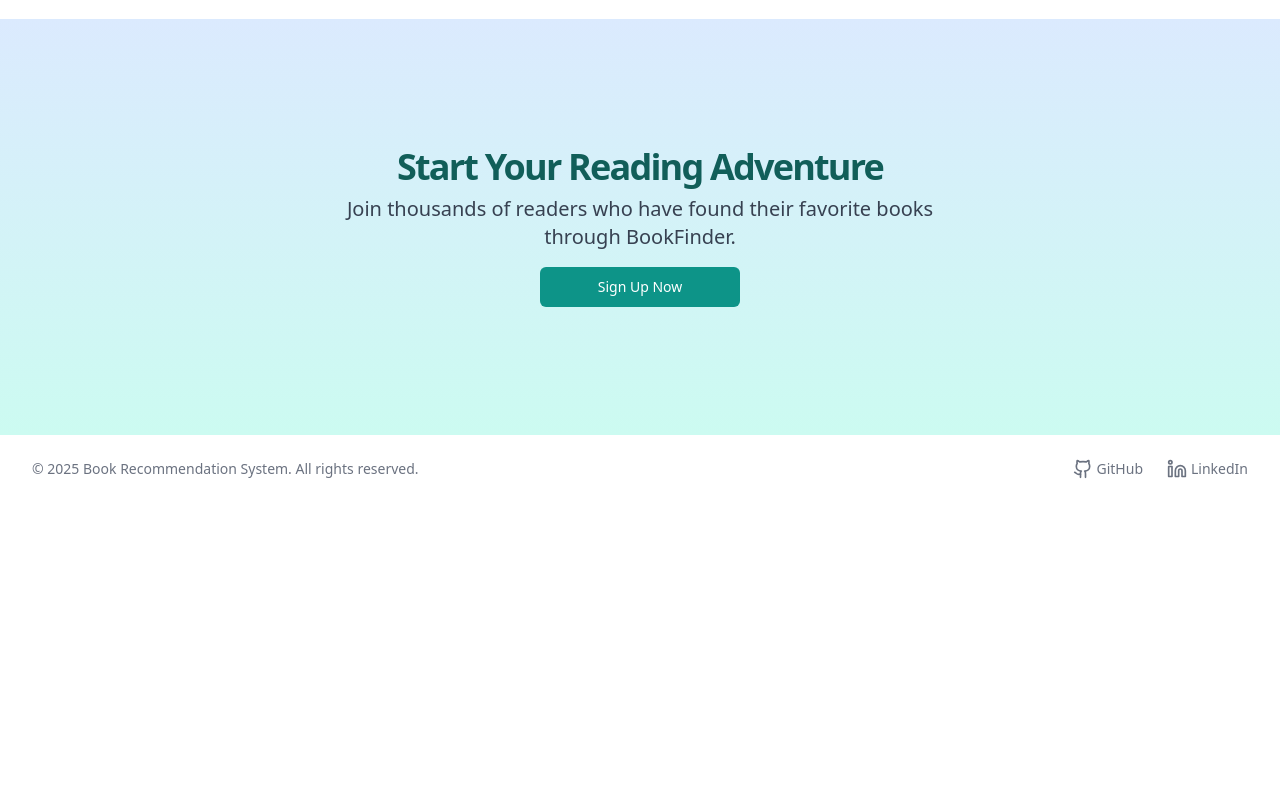
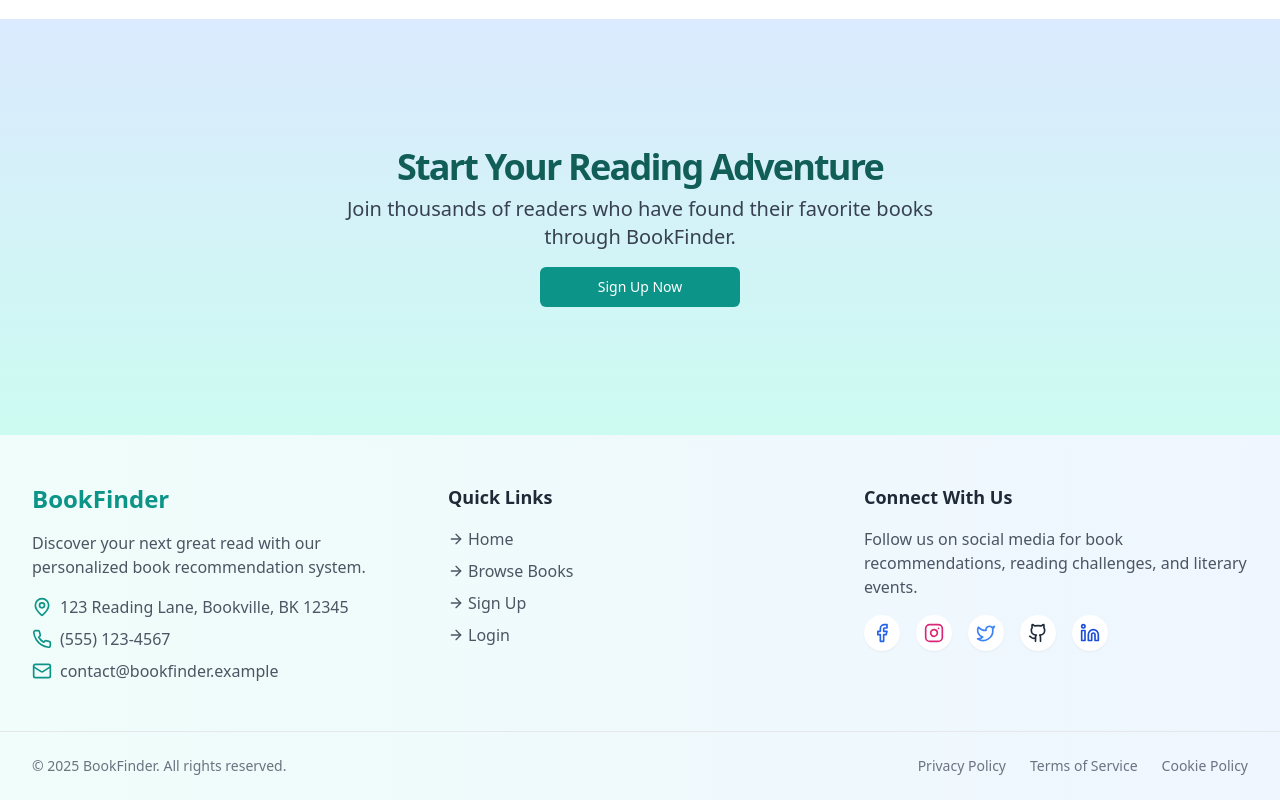
Before and after one commit to Nahid-os/Book_search_engine, a Next.js app: page / in a window 1280 px wide. Shown: the part 1845-2645 px from the top of the page. Before the commit the page ends 2348 px from the top, so only its background shows below. Built offline with nearby package versions, Linux system fonts and the light colour scheme; no server answers.

Commit message:
Improve footer, make it more detailed

```diff
--- a/components/Footer.jsx
+++ b/components/Footer.jsx
@@ -1,58 +1,207 @@
 /**
- * Defines the shared Footer component for the application.
- * Displays copyright information and links to external profiles (e.g., GitHub, LinkedIn).
+ * Footer component for the BookFinder application.
+ * Provides company information, navigation links, social media connections,
+ * and copyright information in a responsive layout.
  */
 
-"use client"; // Marks this as a Next.js Client Component
+"use client"
 
-import React from "react";
-import Link from "next/link"; // Next.js component for client-side navigation/linking
-import { Github, Linkedin } from "lucide-react"; // Icons for social links
+import Link from "next/link"
+import { Github, Linkedin, Facebook, Instagram, Twitter, Mail, Phone, MapPin, ArrowRight } from "lucide-react"
 
-/**
- * Renders the application footer.
- * Includes copyright notice and links to external sites.
- * @returns {JSX.Element} The footer component.
- */
-const Footer = () => (
-  // Footer container with padding, background color (supports dark mode), shadow, and transitions
-  <footer className="py-6 bg-white dark:bg-gray-900 shadow-lg transition-colors duration-300">
-    {/* Centered content container with max-width and padding */}
-    <div className="max-w-[1400px] mx-auto px-4 sm:px-6 lg:px-8">
-      {/* Flex layout for arranging content, responsive direction change */}
-      <div className="flex flex-col sm:flex-row justify-between items-center">
-        {/* Copyright text */}
-        <p className="text-sm text-gray-500 dark:text-gray-400">
-          © {new Date().getFullYear()} Book Recommendation System. All rights reserved. {/* Dynamic year */}
+export function Footer() {
+  return (
+    <footer className="bg-gradient-to-r from-teal-50 to-blue-50 dark:from-teal-950 dark:to-blue-950 shadow-lg transition-colors duration-300">
+      {/* Main footer content section */}
+      <div className="max-w-[1400px] mx-auto px-4 sm:px-6 lg:px-8 py-12">
+        <div className="grid grid-cols-1 md:grid-cols-2 lg:grid-cols-3 gap-8">
+          {/* Company information section with logo and contact details */}
+          <div>
+            <div className="flex items-center mb-4">
+              <span className="text-2xl font-bold text-teal-600 dark:text-teal-400">BookFinder</span>
+            </div>
+            <p className="text-gray-600 dark:text-gray-300 mb-4">
+              Discover your next great read with our personalized book recommendation system.
             </p>
-        {/* Navigation links container */}
-        <nav className="flex gap-6 mt-4 sm:mt-0">
-          {/* Link to GitHub repository */}
+            {/* Contact information with icons */}
+            <div className="space-y-2">
+              {/* Physical address */}
+              <div className="flex items-center text-gray-600 dark:text-gray-300">
+                <MapPin className="h-5 w-5 mr-2 text-teal-600 dark:text-teal-400" />
+                <span>123 Reading Lane, Bookville, BK 12345</span>
+              </div>
+              {/* Phone number */}
+              <div className="flex items-center text-gray-600 dark:text-gray-300">
+                <Phone className="h-5 w-5 mr-2 text-teal-600 dark:text-teal-400" />
+                <span>(555) 123-4567</span>
+              </div>
+              {/* Email address */}
+              <div className="flex items-center text-gray-600 dark:text-gray-300">
+                <Mail className="h-5 w-5 mr-2 text-teal-600 dark:text-teal-400" />
+                <span>contact@bookfinder.example</span>
+              </div>
+            </div>
+          </div>
+
+          {/* Quick links navigation section */}
+          <div>
+            <h3 className="text-lg font-semibold text-gray-800 dark:text-gray-100 mb-4">Quick Links</h3>
+            <ul className="space-y-2">
+              {/* Home page link */}
+              <li>
+                <Link
+                  href="/?view=home"
+                  className="text-gray-600 hover:text-teal-600 dark:text-gray-300 dark:hover:text-teal-400 transition-colors flex items-center"
+                >
+                  <ArrowRight className="h-4 w-4 mr-1" />
+                  Home
+                </Link>
+              </li>
+              {/* Browse Books link */}
+              <li>
+                <Link
+                  href="#"
+                  className="text-gray-600 hover:text-teal-600 dark:text-gray-300 dark:hover:text-teal-400 transition-colors flex items-center"
+                >
+                  <ArrowRight className="h-4 w-4 mr-1" />
+                  Browse Books
+                </Link>
+              </li>
+              {/* Sign Up link */}
+              <li>
+                <Link
+                  href="/register"
+                  className="text-gray-600 hover:text-teal-600 dark:text-gray-300 dark:hover:text-teal-400 transition-colors flex items-center"
+                >
+                  <ArrowRight className="h-4 w-4 mr-1" />
+                  Sign Up
+                </Link>
+              </li>
+              {/* Login link */}
+              <li>
+                <Link
+                  href="/login"
+                  className="text-gray-600 hover:text-teal-600 dark:text-gray-300 dark:hover:text-teal-400 transition-colors flex items-center"
+                >
+                  <ArrowRight className="h-4 w-4 mr-1" />
+                  Login
+                </Link>
+              </li>
+            </ul>
+          </div>
+
+          {/* Social media connection section */}
+          <div>
+            <h3 className="text-lg font-semibold text-gray-800 dark:text-gray-100 mb-4">Connect With Us</h3>
+            <p className="text-gray-600 dark:text-gray-300 mb-4">
+              Follow us on social media for book recommendations, reading challenges, and literary events.
+            </p>
+            {/* Social media icons with links */}
+            <div className="flex space-x-4">
+              {/* Facebook link */}
+              <Link
+                href="#"
+                className="p-2 bg-white dark:bg-gray-800 rounded-full text-blue-600 hover:bg-blue-100 dark:hover:bg-blue-900/30 transition-colors shadow-sm"
+                aria-label="Facebook"
+              >
+                <Facebook className="h-5 w-5" />
+              </Link>
+              {/* Instagram link */}
+              <Link
+                href="#"
+                className="p-2 bg-white dark:bg-gray-800 rounded-full text-pink-600 hover:bg-pink-100 dark:hover:bg-pink-900/30 transition-colors shadow-sm"
+                aria-label="Instagram"
+              >
+                <Instagram className="h-5 w-5" />
+              </Link>
+              {/* Twitter link */}
+              <Link
+                href="#"
+                className="p-2 bg-white dark:bg-gray-800 rounded-full text-blue-500 hover:bg-blue-100 dark:hover:bg-blue-900/30 transition-colors shadow-sm"
+                aria-label="Twitter"
+              >
+                <Twitter className="h-5 w-5" />
+              </Link>
+              {/* GitHub link - points to actual repository */}
               <Link
                 href="https://github.com/Nahid-os/Book_search_engine"
-            target="_blank" // Opens link in a new tab
-            rel="noopener noreferrer" // Security best practice for target="_blank"
-            className="flex items-center gap-1 text-sm text-gray-500 hover:text-teal-600 dark:text-gray-400 dark:hover:text-teal-400 transition-colors duration-200"
-            aria-label="View source code on GitHub"
+                target="_blank"
+                rel="noopener noreferrer"
+                className="p-2 bg-white dark:bg-gray-800 rounded-full text-gray-800 dark:text-gray-200 hover:bg-gray-100 dark:hover:bg-gray-700 transition-colors shadow-sm"
+                aria-label="GitHub"
               >
                 <Github className="h-5 w-5" />
-            GitHub
               </Link>
-          {/* Link to LinkedIn profile */}
+              {/* LinkedIn link - points to actual profile */}
               <Link
                 href="https://www.linkedin.com/in/nahid-001-nayan/"
                 target="_blank"
                 rel="noopener noreferrer"
-            className="flex items-center gap-1 text-sm text-gray-500 hover:text-teal-600 dark:text-gray-400 dark:hover:text-teal-400 transition-colors duration-200"
-            aria-label="View LinkedIn profile"
+                className="p-2 bg-white dark:bg-gray-800 rounded-full text-blue-700 hover:bg-blue-100 dark:hover:bg-blue-900/30 transition-colors shadow-sm"
+                aria-label="LinkedIn"
               >
                 <Linkedin className="h-5 w-5" />
-            LinkedIn
               </Link>
-        </nav>
             </div>
           </div>
+        </div>
+      </div>
+
+      {/* Bottom bar with copyright and legal links */}
+      <div className="border-t border-gray-200 dark:border-gray-800">
+        <div className="max-w-[1400px] mx-auto px-4 sm:px-6 lg:px-8 py-6">
+          <div className="flex flex-col sm:flex-row justify-between items-center">
+            {/* Copyright notice with dynamic year */}
+            <p className="text-sm text-gray-500 dark:text-gray-400">
+              © {new Date().getFullYear()} BookFinder. All rights reserved.
+            </p>
+            {/* Legal links */}
+            <div className="flex gap-6 mt-4 sm:mt-0">
+              <Link
+                href="#"
+                className="text-sm text-gray-500 hover:text-teal-600 dark:text-gray-400 dark:hover:text-teal-400 transition-colors duration-200"
+              >
+                Privacy Policy
+              </Link>
+              <Link
+                href="#"
+                className="text-sm text-gray-500 hover:text-teal-600 dark:text-gray-400 dark:hover:text-teal-400 transition-colors duration-200"
+              >
+                Terms of Service
+              </Link>
+              <Link
+                href="#"
+                className="text-sm text-gray-500 hover:text-teal-600 dark:text-gray-400 dark:hover:text-teal-400 transition-colors duration-200"
+              >
+                Cookie Policy
+              </Link>
+            </div>
+          </div>
+        </div>
+      </div>
+
+      {/* Animation styles for icon hover effects */}
+      <style jsx>{`
+        /* Pulse animation for social media icons on hover */
+        @keyframes pulse {
+          0% {
+            transform: scale(1);
+          }
+          50% {
+            transform: scale(1.1);
+          }
+          100% {
+            transform: scale(1);
+          }
+        }
+
+        /* Apply animation to svg icons inside links on hover */
+        footer a:hover svg {
+          animation: pulse 1s infinite;
+        }
+      `}</style>
     </footer>
-);
+  )
+}
 
-export default Footer;
+export default Footer
```
Lines whose indentation alone changed are shown as unchanged.
